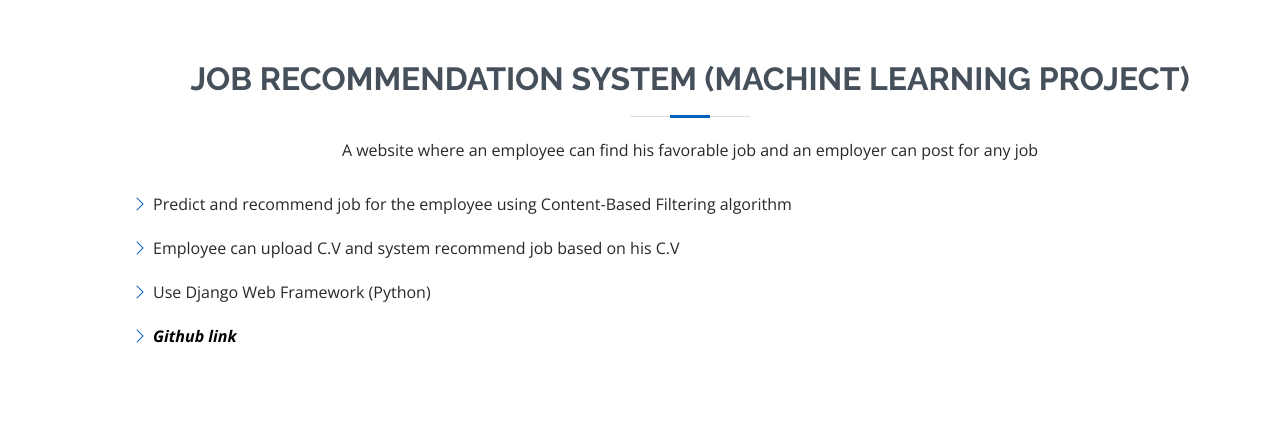
After one commit to Rahul-1504022/portfolio_website, a Django app: page /portfolio_job/ in a window 1280 px wide. The commit adds this page. Shown: the top 427 px of the page. Run offline with Django 3.2, Linux system fonts and the light colour scheme; some libraries are stand-ins or nearby versions.

Commit message:
portfolio section created and updated

```diff
--- a/portfolio/portfolio/urls.py
+++ b/portfolio/portfolio/urls.py
@@ -21,5 +21,6 @@ urlpatterns = [
     path('admin/', admin.site.urls),
     path('',views.about),
     path('about/',views.about),
-    path('portfolio/',views.portfolio),
+    path('portfolio_class/',views.portfolio_class),
+    path('portfolio_job/',views.portfolio_job),
 ]
--- a/portfolio/portfolio/views.py
+++ b/portfolio/portfolio/views.py
@@ -5,5 +5,8 @@ def about(request):
     return render(request,'index.html')
 
 
-def portfolio(request):
-    return render(request,'portfolio.html')
+def portfolio_class(request):
+    return render(request,'portfolio_class.html')
+
+def portfolio_job(request):
+    return render(request,'portfolio_job.html')
--- /dev/null
+++ b/portfolio/templates/portfolio_job.html
@@ -0,0 +1,89 @@
+{% load static %}
+
+<!DOCTYPE html>
+<html lang="en">
+
+<head>
+  <meta charset="utf-8">
+  <meta content="width=device-width, initial-scale=1.0" name="viewport">
+
+  <title>{% block title %}{% endblock %}</title>
+  <meta content="" name="description">
+  <meta content="" name="keywords">
+
+  <!-- Favicons -->
+  <link href="{% static 'img/favicon.png' %}" rel="icon">
+  <link href="{% static 'img/apple-touch-icon.png' %}" rel="apple-touch-icon">
+
+  <!-- Google Fonts -->
+  <link href="https://fonts.googleapis.com/css?family=Open+Sans:300,300i,400,400i,600,600i,700,700i|Raleway:300,300i,400,400i,500,500i,600,600i,700,700i|Poppins:300,300i,400,400i,500,500i,600,600i,700,700i" rel="stylesheet">
+
+  <!-- Vendor CSS Files -->
+  <link href="{% static 'vendor/aos/aos.css' %}" rel="stylesheet">
+  <link href="{% static 'vendor/bootstrap/css/bootstrap.min.css' %}" rel="stylesheet">
+  <link href="{% static 'vendor/bootstrap-icons/bootstrap-icons.css' %}" rel="stylesheet">
+  <link href="{% static 'vendor/boxicons/css/boxicons.min.css' %}" rel="stylesheet">
+  <link href="{% static 'vendor/glightbox/css/glightbox.min.css' %}" rel="stylesheet">
+  <link href="{% static 'vendor/swiper/swiper-bundle.min.css' %}" rel="stylesheet">
+
+  <!-- Template Main CSS File -->
+  <link href="{% static 'css/style.css' %}" rel="stylesheet">
+
+</head>
+
+<body>
+    <main id="main">
+
+        <!-- ======= Portfolio Details Section ======= -->
+        <section id="about" class="about">
+            <div class="container" data-aos="fade-up">
+
+              <div class="section-title">
+                <h2>Job Recommendation System (Machine Learning Project)</h2>
+                <p>A website where an employee can find his favorable job and an employer can post for any job</p>
+              </div>
+                <div class="col-lg-8 pt-4 pt-lg-0 content">
+                  <div class="row">
+                    <div style="align:center;">
+                      <ul>
+                        <li><i class="bi bi-chevron-right"></i>  <span>Predict and recommend job for the employee using Content-Based Filtering algorithm</span></li>
+                        <li><i class="bi bi-chevron-right"></i>  <span>Employee can upload C.V and system recommend job based on his C.V</span></li>
+                        <li><i class="bi bi-chevron-right"></i>  <span>Use Django Web Framework (Python)</span></li>
+                        <li><i class="bi bi-chevron-right"></i>  <span><a href ="https://github.com/Rahul-1504022/Job_recommendation" target="_blank" style="color:black;font-style:italic;font-weight:bold;">Github link</a></span></li>
+                      </ul>
+                    </div>
+                  </div>
+                  <p>
+
+                  </p>
+                </div>
+              </div>
+
+            </div>
+          </section><!-- End Portfolio Details Section -->
+
+      </main><!-- End #main -->
+
+
+
+
+  <div id="preloader"></div>
+  <a href="#" class="back-to-top d-flex align-items-center justify-content-center"><i class="bi bi-arrow-up-short"></i></a>
+
+  <!-- Vendor JS Files -->
+  <script src="{% static 'purecounter/purecounter.js' %}"></script>
+  <script src="{% static 'vendor/aos/aos.js' %}"></script>
+  <script src="{% static 'vendor/bootstrap/js/bootstrap.bundle.min.js' %}"></script>
+  <script src="{% static 'vendor/glightbox/js/glightbox.min.js' %}"></script>
+  <script src="{% static 'vendor/isotope-layout/isotope.pkgd.min.js' %}"></script>
+  <script src="{% static 'vendor/swiper/swiper-bundle.min.js' %}"></script>
+  <script src="{% static 'vendor/typed.js/typed.min.js' %}"></script>
+  <script src="{% static 'vendor/waypoints/noframework.waypoints.js' %}"></script>
+  <script src="{% static 'vendor/php-email-form/validate.js' %}"></script>
+
+  <!-- Template Main JS File -->
+  <script src="{% static 'js/main.js' %}"></script>
+
+</body>
+
+</html>
```
Also changed, not shown: portfolio/templates/layout.html (+8 -2 lines), portfolio/templates/portfolio_class.html (renamed from portfolio/templates/portfolio.html).
